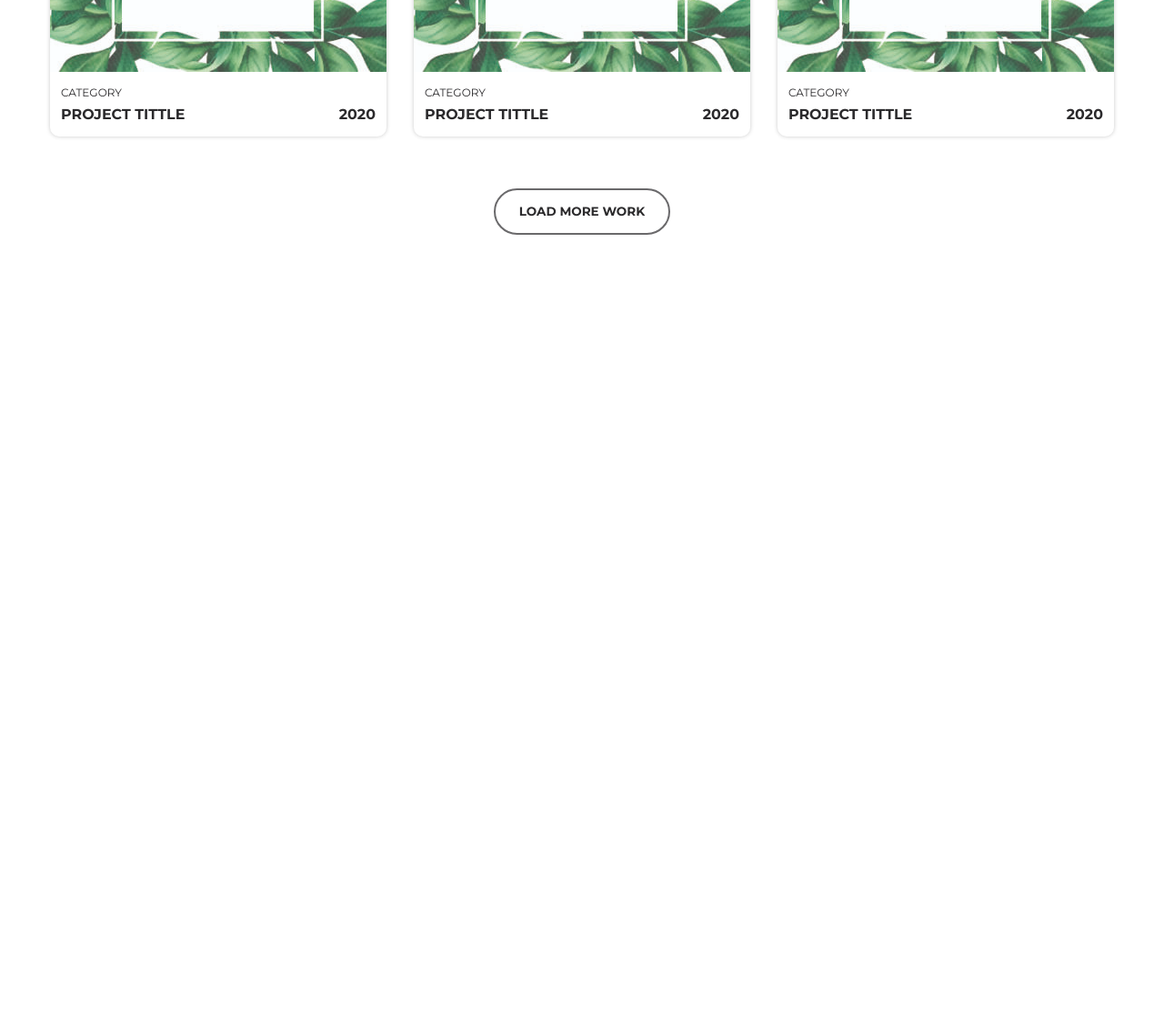
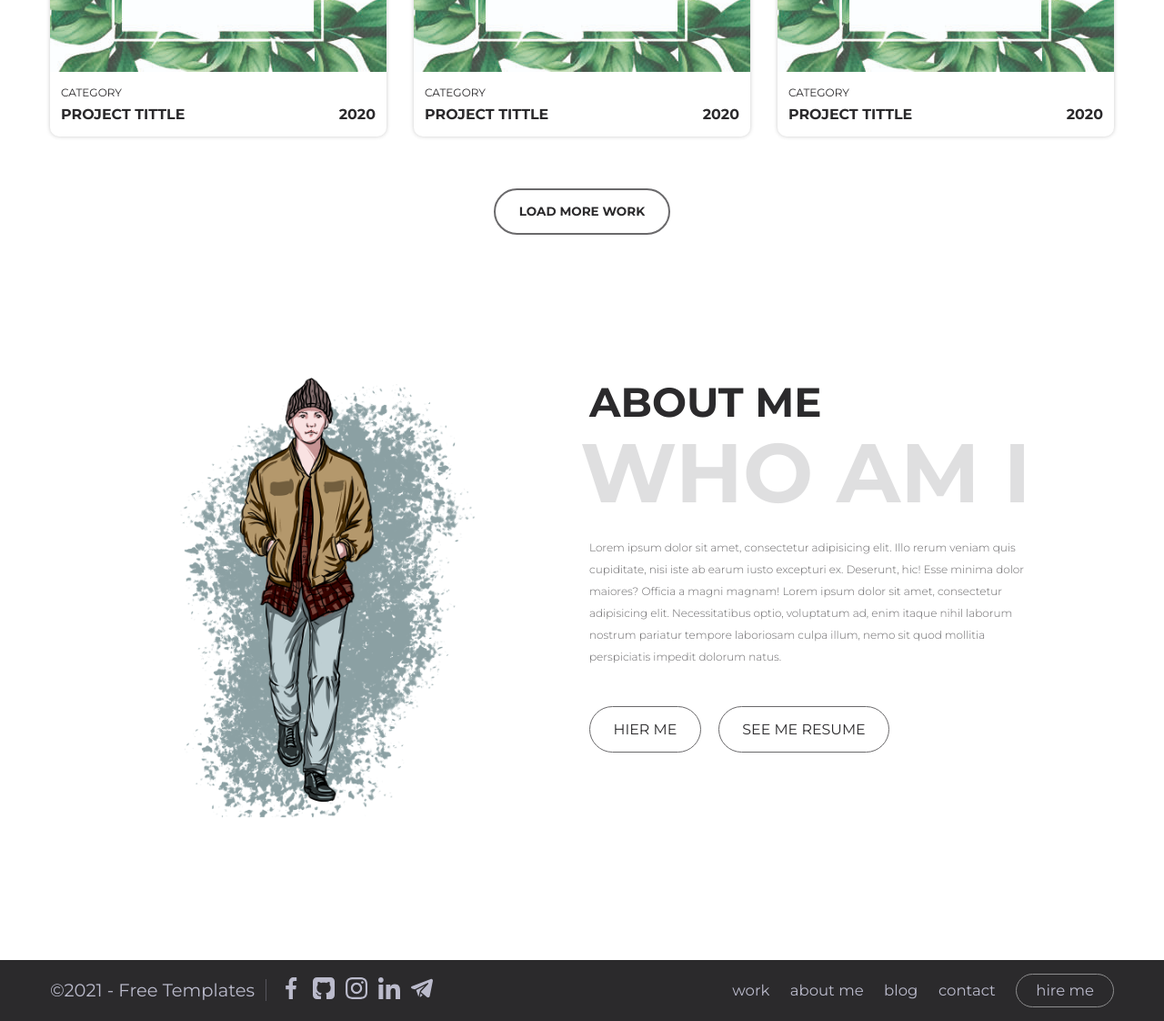
Before and after one commit to Xdimax1488/cv-site, a website: page index.html in a window 1280 px wide. Shown: the part 990-2112 px from the top of the page at 91% size. Before the commit the page ends 1290 px from the top, so only its background shows below. Drawn offline with Linux system fonts and the light colour scheme.

Commit message:
add about and footer

```diff
--- /dev/null
+++ b/base_scss/about.scss
@@ -0,0 +1,45 @@
+.about {
+  margin: 8.4rem 0;
+}
+
+.about__inner {
+  display: flex;
+  max-width: 1090px;
+}
+.about__pfoto {
+  width: 50%;
+  & img{
+      display: block;
+      max-width: 100%;
+      height: auto;
+
+  }
+}
+.about__content {
+  width: 50%;
+  padding-left: 3.2rem;
+  margin-top: 2rem;
+}
+.about__tittle {
+  font-size: 3rem;
+  color: $black;
+  font-weight: 700;
+  text-transform: uppercase;
+}
+.about__bigtittle {
+  position: relative;
+  left: -10px;
+  font-size: 6.1rem;
+  color: rgba($black, $alpha: 0.15);
+  font-weight: 700;
+  text-transform: uppercase;
+  line-height: 1.1;
+  margin-bottom: 1.4rem;
+}
+.about__text {
+  line-height: 2;
+  font-size: 0.8rem;
+  color: $gray;
+  font-weight: 300;
+  margin-bottom: 2.8rem;
+}
--- a/base_scss/btn.scss
+++ b/base_scss/btn.scss
@@ -2,7 +2,6 @@
   display: inline-block;
   vertical-align: top;
   padding: 1.05rem 1.7rem;
-  min-width: 170px;
 
   border: 1px solid $gray;
   border-radius: 30px;
@@ -31,6 +30,7 @@
     margin-left: 1rem;
   }
   &--sm{
+    min-width: 0;
     font-size: .9rem;
     font-weight: 700;
     border-width: 2px;
--- /dev/null
+++ b/base_scss/footer.scss
@@ -0,0 +1,56 @@
+.footer{
+    background-color:$black;
+    padding: 1rem 0;
+    }
+.footer__inner{
+    display: flex;
+    justify-content: space-between;
+}
+.footer__credits{
+    display: flex;
+    align-items: center;
+}
+.footer__copyright{
+    margin-right: 1rem;
+    padding-right: .8rem;
+    font-size: 1.3rem;
+    color:#BBBBCC;
+    border-right: 1px solid rgba($color:#BBBBCC, $alpha: .3);
+}
+
+.footer__social{
+    display: flex;
+    align-items: center;
+
+    a{
+        text-decoration: none;
+        margin-right: .8rem;
+    }
+}
+.footer__nav{
+    font-size: 1.1rem;
+    display: flex;
+    align-items: center;
+
+
+    &-link{
+       margin-left: 1.5rem;
+       color:#BBBBCC;
+       text-decoration: none;
+       &:hover{
+           text-decoration: underline;
+       }
+       &--btn{
+           padding: .5rem 1.4rem;
+           border-radius:20px;
+           border: 1px solid $gray-lite;
+
+           &:hover{
+               text-decoration: none;
+               background-color:#BBBBCC;
+               border-color: #BBBBCC;
+               color:$black
+           }
+       }
+    }
+}
--- a/base_scss/mean.scss
+++ b/base_scss/mean.scss
@@ -33,7 +33,7 @@ h6 {
 @import "works";
 @import "work";
 @import "portfolio";
+@import "about";
+@import "footer";
 
-
-
-@import "helper"
+@import "helper";
--- a/base_scss/works.scss
+++ b/base_scss/works.scss
@@ -1,5 +1,5 @@
 .works {
-  padding: 2.8rem 0;
+  margin: 2.8rem 0;
 }
 
 .works__nav {
--- a/index.html
+++ b/index.html
@@ -57,6 +57,9 @@
                         </a>
                         <a href="#" class="social__link">
                             <img class="social__img" src="images/4745725_code_development_github_open-source_programming_icon.svg" alt="">
+                        </a>
+                        <a href="#" class="social__link">
+                            <img class="social__img" src="images/telegram.svg" alt="">
                         </a>
 
                     </div>
@@ -123,5 +126,72 @@
         </div>
     </div>
 
+
+    <!--About-->
+    <section class="about">
+        <div class="conteiner">
+            <div class="about__inner">
+                <div class="about__pfoto">
+                    <img src="images/man_png.png" alt="man">
+                </div>
+                <div class="about__content">
+                    <h3 class="about__tittle">About me</h3>
+                    <h2 class="about__bigtittle">who am i</h2>
+                    <div class="about__text">
+                    <p>Lorem ipsum dolor sit amet,
+                    consectetur adipisicing elit. Illo rerum veniam
+                    quis cupiditate, nisi iste ab earum iusto excepturi
+                    ex. Deserunt, hic! Esse minima dolor maiores? Officia
+                    a magni magnam! Lorem ipsum dolor sit amet, consectetur adipisicing elit. Necessitatibus optio, voluptatum ad, enim itaque nihil laborum nostrum pariatur tempore laboriosam culpa illum, nemo sit quod mollitia perspiciatis impedit dolorum natus.</p>
+                    </div>
+                    <a href="#" class="btn">hier me</a>
+                    <button class="btn" type="button">see me resume</button>
+                </div>
+
+            </div>
+        </div>
+    </section>
+
+
+    <!--Footer-->
+    <footer class="footer">
+        <div class="conteiner">
+            <div class="footer__inner">
+                <div class="footer__credits">
+                    <div class="footer__copyright">
+                        &copy;2021 - Free Templates
+                    </div>
+                    <div class="footer__social">
+                        <a href="#" target="_blank">
+                            <img src="images/facebook-g.svg" width="24" alt="">
+                        </a>
+                        <a href="#" target="_blank">
+                            <img src="images/github-g.svg" width="24" alt="">
+                        </a>
+                        <a href="#" target="_blank">
+                            <img src="images/instagram-g.svg" width="24" alt="">
+                        </a>
+                        <a href="#" target="_blank">
+                            <img src="images/linkedin-g.svg" width="24" alt="">
+                        </a>
+                        <a href="#" target="_blank">
+                            <img src="images/telegram-g.svg" width="24" alt="">
+                        </a>
+
+                    </div>
+                </div>
+
+                <nav class="footer__nav">
+                    <a href="#" class="footer__nav-link">work</a>
+                    <a href="#" class="footer__nav-link">about me</a>
+                    <a href="#" class="footer__nav-link">blog</a>
+                    <a href="#" class="footer__nav-link">contact</a>
+                    <a href="#" class="footer__nav-link footer__nav-link--btn ">hire me</a>
+                </nav>
+            </div>
+
+        </div>
+    </footer>
+
 </body>
 </html>
```
Also changed, not shown: css/about.css (added), css/footer.css (added), css/mean.css, images/facebook-g.svg (added), images/github-g.svg (added), images/instagram-g.svg (added), images/linkedin-g.svg (added), images/man_png.png (added), images/telegram-g.svg (added), images/telegram.svg (added).
